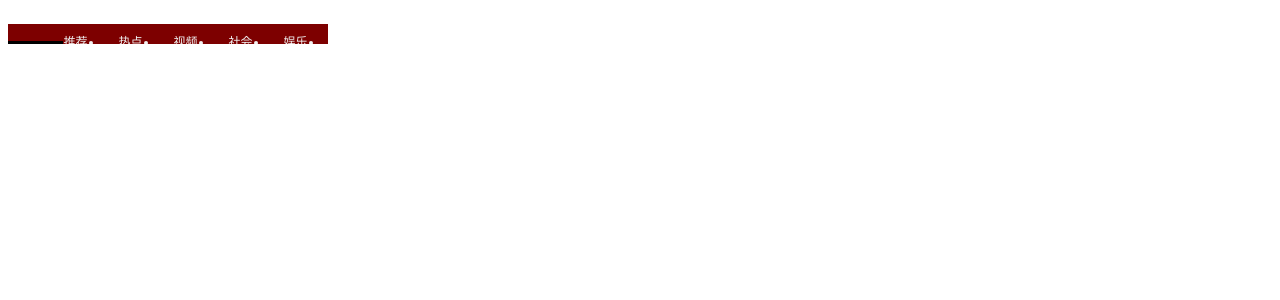
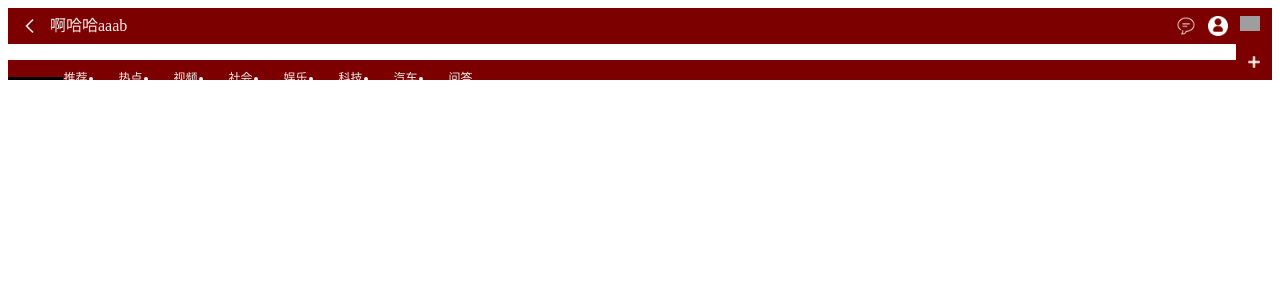
Before and after one commit to Luogjy/toutiaoWebApp, a Vue app: page /#/ in a window 1280 px wide. Shown: the top 300 px of the page. Built offline with nearby package versions, Linux system fonts and the light colour scheme; grey boxes are pictures that could not be loaded; the HTML template or start-up script is replaced by a standard one.

Commit message:
tab组件样式完成

```diff
--- a/src/App.vue
+++ b/src/App.vue
@@ -1,6 +1,6 @@
 <template>
   <div id="app">
-    <!--<action-bar/>-->
+    <action-bar/>
     <tab/>
   </div>
 </template>
--- a/src/common/components/tab.vue
+++ b/src/common/components/tab.vue
@@ -12,7 +12,7 @@
         <li class="title">问答</li>
       </ul>
     </div>
-    <!--<img class="add" src="../img/add.png">-->
+    <img class="add" src="../img/add.png">
   </section>
 
 </template>
@@ -27,28 +27,20 @@
   @import "../css/color";
 
   $tab_height: 36px;
-  $tab_width: 320px;
   $title_width: 55px;
-  $img_width: 20px;
 
   .wrapper {
+    display: flex;
+    flex-direction: row;
     position: relative;
-    .add {
-      width: $img_width;
-      background: green;
-      position: absolute;
-      right: 0;
-      top: 0;
-      padding: ($tab_height - $img_width)/2;
-    }
 
     .tab-wrapper {
-      width: $tab_width;
+      /*对剩余空间进行划分。可以小数。*/
+      flex-grow: 1;
       height: $tab_height;
       /*父不换行且横向滚动*/
       white-space: nowrap;
       overflow-x: scroll;
-      position: relative;
 
       .title-wrapper {
         box-sizing: border-box;
@@ -76,6 +68,14 @@
       }
     }
 
+    .add {
+      box-sizing: border-box;
+      width: $tab_height;
+      height: $tab_height;
+      padding: 12px;
+      background: $main_color;
+    }
+
     /*tab底部的指示器*/
     /*& 代表嵌套外层的父选择器，即外层选择器链占位符
     https://www.sass.hk/docs/
```
